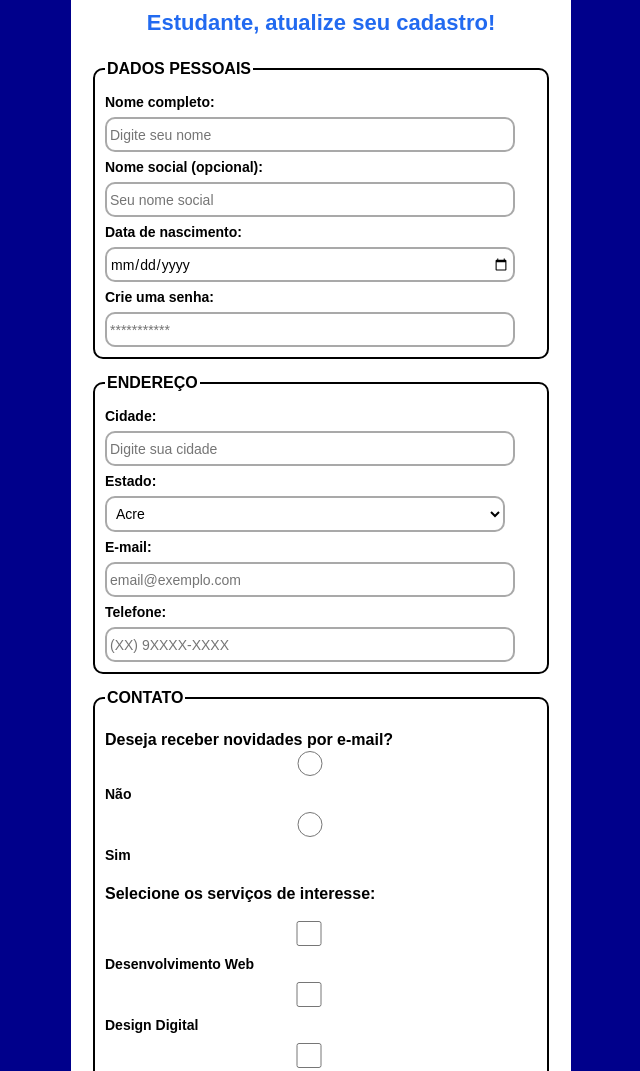
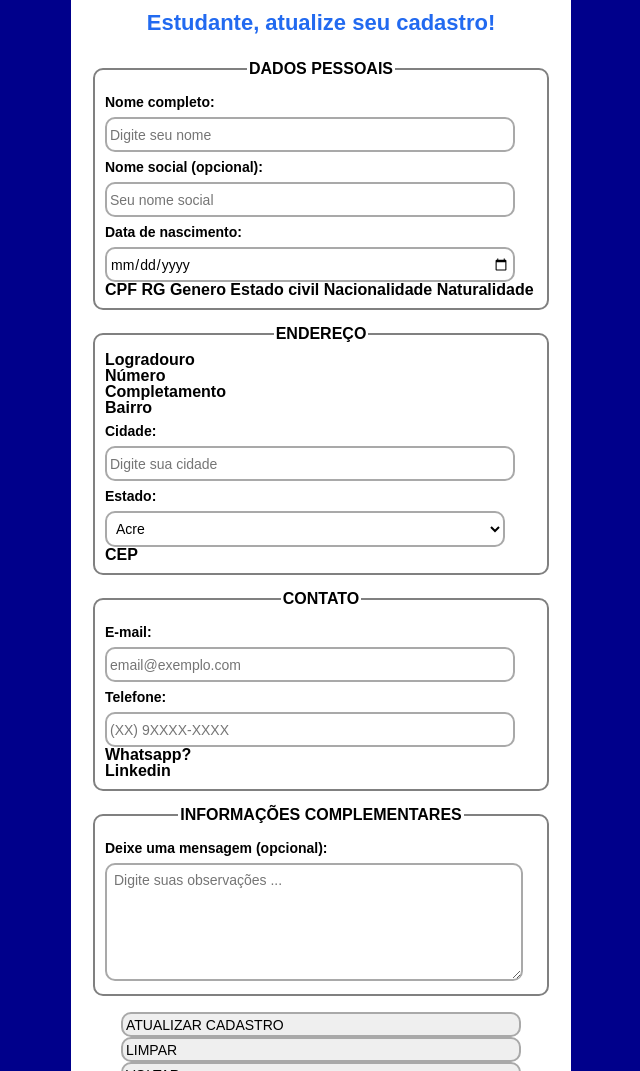
Before and after one commit to lion-oxe/atv30102025, a plain HTML site: page atualizarcadastro.html in a window 1280 px wide. Shown: the part 163-1234 px from the top of the page, without its empty margins (319-959 px from the left). Drawn offline with Linux system fonts and the light colour scheme.

Commit message:
dados org

```diff
--- a/atualizarcadastro.html
+++ b/atualizarcadastro.html
@@ -9,9 +9,13 @@
     <style>
 
     fieldset {
-     border: 2px solid black;
+     border: 2px solid gray;
      border-radius:10px;
      padding: 10px;
+    }
+
+    legend {
+	 text-align:center;
     }
 
     p {
@@ -137,21 +141,32 @@ Data: 30-10-2025
 <form>
 
 <fieldset>
-  <legend>DADOS PESSOAIS</legend>
+  <legend> DADOS PESSOAIS </legend>
      <label for="nomecompleto">Nome completo:</label>
      <input type="text" id="nomecompleto" name="nomec" size="30" placeholder="Digite seu nome" required><br>
      <label for="nomesocial">Nome social (opcional):</label>
      <input type="text" id="nomesocial" name="nomes" size="15" placeholder="Seu nome social"><br>
      <label for="dn">Data de nascimento:</label>
      <input type="date" id="dn" name="nomes" size="8"><br>
-     <label for="senha">Crie uma senha:</label>
-     <input type="password" id="senha" name="senha" size="30" placeholder="***********">
+     CPF
+     RG
+     Genero
+     Estado civil
+     Nacionalidade
+     Naturalidade
+
+     <!-- <label for="senha">Crie uma senha:</label>
+     <input type="password" id="senha" name="senha" size="30" placeholder="***********"> -->
 </fieldset>
 
 <br>
 
 <fieldset>
- <legend>ENDEREÇO</legend>
+ <legend> ENDEREÇO </legend>
+ 	Logradouro<br>
+    Número<br>
+    Completamento<br>
+    Bairro<br>
     <label for="cidade">Cidade:</label>
     <input type="text" id="cidade" name="cidade" size="20" placeholder="Digite sua cidade" required><br>
     <label for="Estado">Estado:</label>
@@ -184,16 +199,21 @@ Data: 30-10-2025
       <option value="se">Sergipe</option>
       <option value="to">Tocantins</option>
      </select><br>
-    <label for="email">E-mail:</label>
-    <input type="email" id="email" name="email" size="30" placeholder="email@exemplo.com" required><br>
-    <label for="tel">Telefone:</label>
-    <input type="tel" id="tel" name="tel" size="30" placeholder="(XX) 9XXXX-XXXX" required>
+     CEP
 </fieldset>
 
 <br>
 
 <fieldset>
-  <legend>CONTATO</legend>
+  <legend> CONTATO </legend>
+  <label for="email">E-mail:</label>
+    <input type="email" id="email" name="email" size="30" placeholder="email@exemplo.com" required><br>
+  <label for="tel">Telefone:</label>
+    <input type="tel" id="tel" name="tel" size="30" placeholder="(XX) 9XXXX-XXXX" required><br>
+    Whatsapp?<br>
+    Linkedin
+
+    <!--
     <p style="text-align:left">Deseja receber novidades por e-mail?
   <input type="radio" id="nao" name="novidades">
   <label for="nao">Não</label>
@@ -206,16 +226,15 @@ Data: 30-10-2025
   <input type="checkbox" id="desd" name="servicos">
   <label for="desd">Design Digital</label><br>
   <input type="checkbox" id="redc" name="servicos">
-  <label for="redc">Rede de Computadores</label>
+  <label for="redc">Rede de Computadores</label> -->
 
 <br>
-
 </fieldset>
 
 <br>
 
 <fieldset>
-  <legend>INFORMAÇÕES COMPLEMENTARES</legend>
+  <legend> INFORMAÇÕES COMPLEMENTARES </legend>
   <label for="mensagem">Deixe uma mensagem (opcional):</label><br>
   <textarea id="mensagem" name="mensagem" rows="4" cols="50" placeholder="Digite suas observações ..." maxlength="300" required></textarea>
 <br>
```
